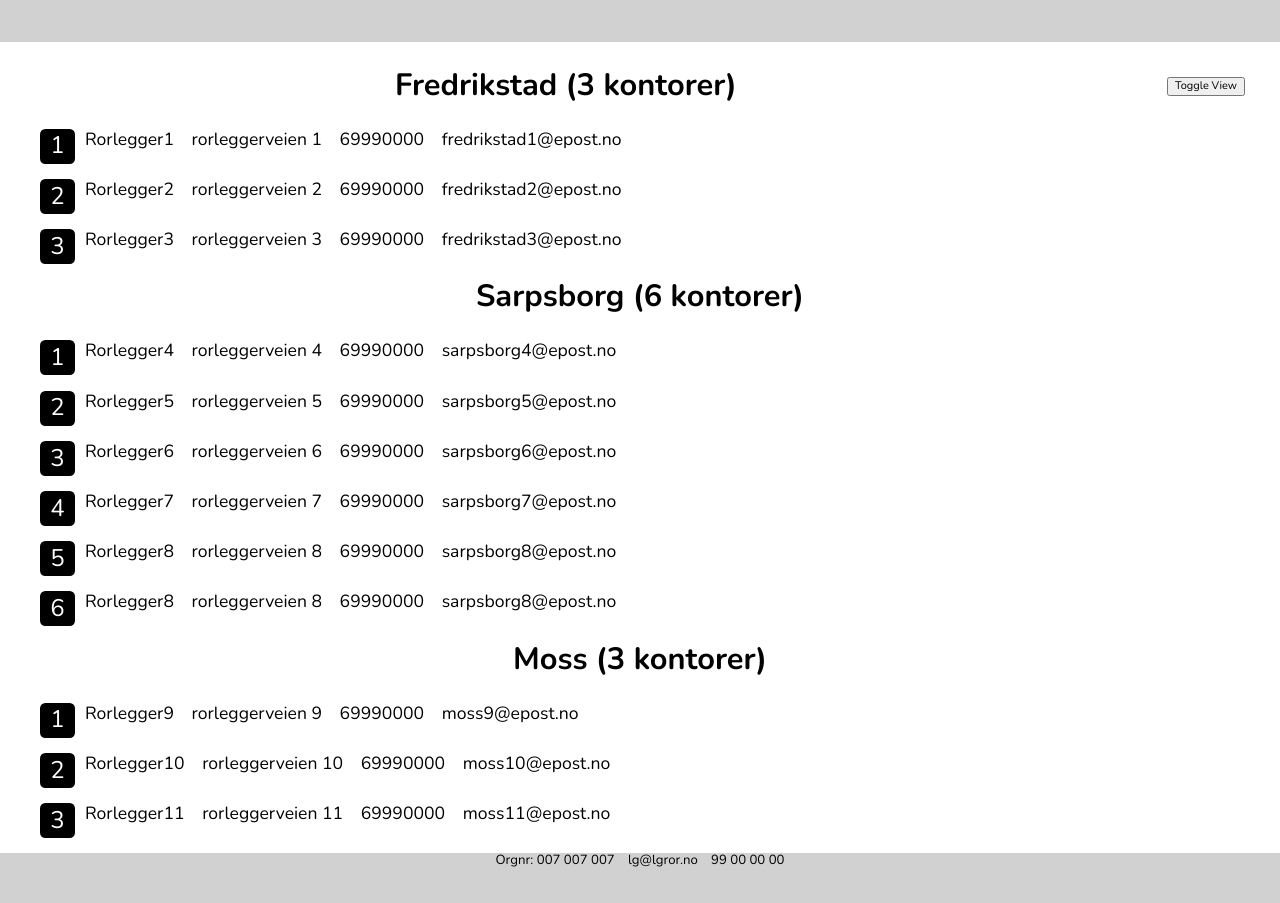
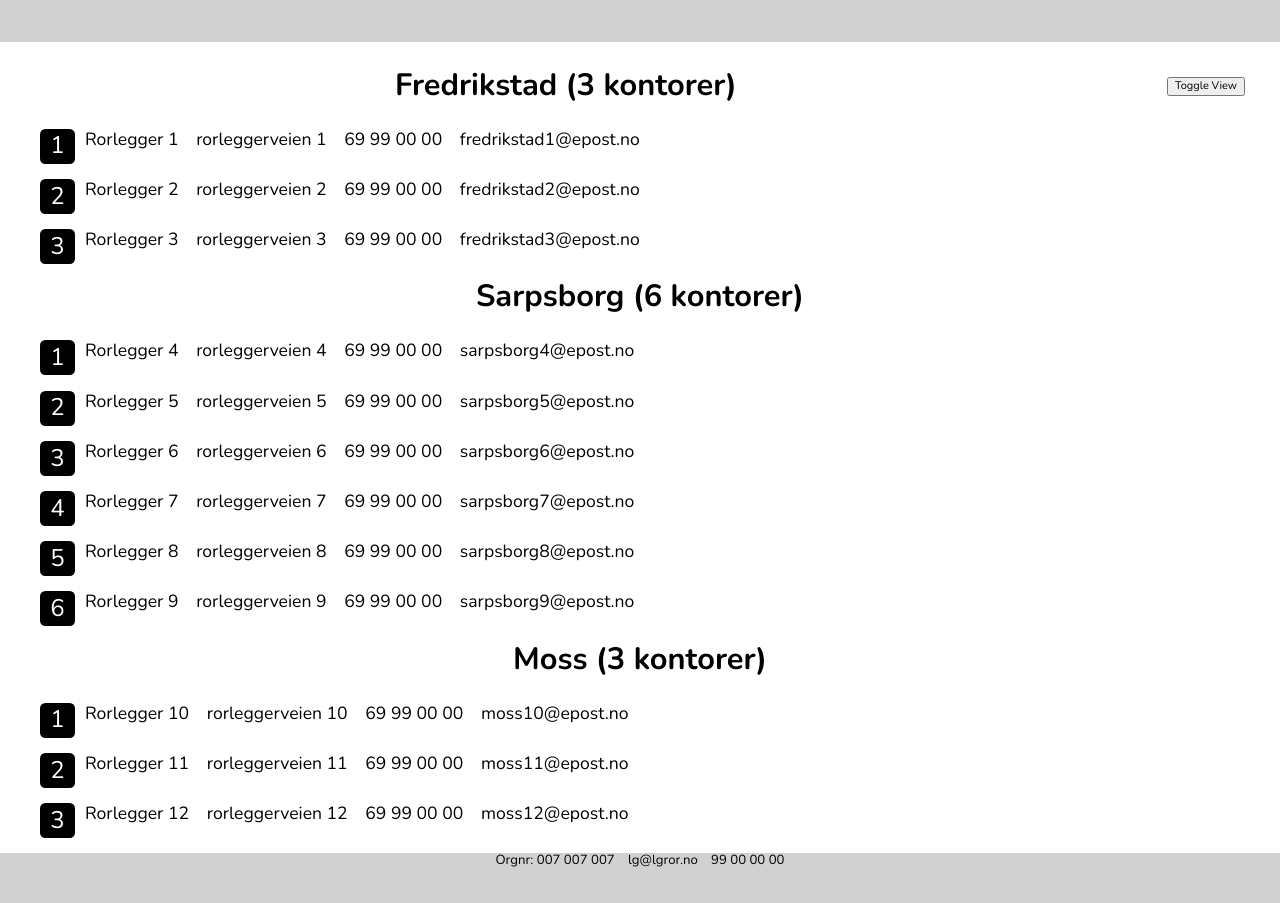
Before and after one commit to andersbss/eksamen, a React app in the folder client/: page /kontorer in a window 1280 px wide. Shown: the part 280-1183 px from the top of the page. Built offline with nearby package versions, Linux system fonts and the light colour scheme.

Commit message:
Fixed typos

```diff
--- a/client/src/offices.js
+++ b/client/src/offices.js
@@ -3,21 +3,21 @@ const officeList = [
     location: 'Fredrikstad',
     offices: [
       {
-        office: 'Rorlegger1',
+        office: 'Rorlegger 1',
         address: 'rorleggerveien 1',
-        phone: '69990000',
+        phone: '69 99 00 00',
         email: 'fredrikstad1@epost.no',
       },
       {
-        office: 'Rorlegger2',
+        office: 'Rorlegger 2',
         address: 'rorleggerveien 2',
-        phone: '69990000',
+        phone: '69 99 00 00',
         email: 'fredrikstad2@epost.no',
       },
       {
-        office: 'Rorlegger3',
+        office: 'Rorlegger 3',
         address: 'rorleggerveien 3',
-        phone: '69990000',
+        phone: '69 99 00 00',
         email: 'fredrikstad3@epost.no',
       },
     ],
@@ -26,40 +26,40 @@ const officeList = [
     location: 'Sarpsborg',
     offices: [
       {
-        office: 'Rorlegger4',
+        office: 'Rorlegger 4',
         address: 'rorleggerveien 4',
-        phone: '69990000',
+        phone: '69 99 00 00',
         email: 'sarpsborg4@epost.no',
       },
       {
-        office: 'Rorlegger5',
+        office: 'Rorlegger 5',
         address: 'rorleggerveien 5',
-        phone: '69990000',
+        phone: '69 99 00 00',
         email: 'sarpsborg5@epost.no',
       },
       {
-        office: 'Rorlegger6',
+        office: 'Rorlegger 6',
         address: 'rorleggerveien 6',
-        phone: '69990000',
+        phone: '69 99 00 00',
         email: 'sarpsborg6@epost.no',
       },
       {
-        office: 'Rorlegger7',
+        office: 'Rorlegger 7',
         address: 'rorleggerveien 7',
-        phone: '69990000',
+        phone: '69 99 00 00',
         email: 'sarpsborg7@epost.no',
       },
       {
-        office: 'Rorlegger8',
+        office: 'Rorlegger 8',
         address: 'rorleggerveien 8',
-        phone: '69990000',
+        phone: '69 99 00 00',
         email: 'sarpsborg8@epost.no',
       },
       {
-        office: 'Rorlegger8',
-        address: 'rorleggerveien 8',
-        phone: '69990000',
-        email: 'sarpsborg8@epost.no',
+        office: 'Rorlegger 9',
+        address: 'rorleggerveien 9',
+        phone: '69 99 00 00',
+        email: 'sarpsborg9@epost.no',
       },
     ],
   },
@@ -67,22 +67,22 @@ const officeList = [
     location: 'Moss',
     offices: [
       {
-        office: 'Rorlegger9',
-        address: 'rorleggerveien 9',
-        phone: '69990000',
-        email: 'moss9@epost.no',
-      },
-      {
-        office: 'Rorlegger10',
+        office: 'Rorlegger 10',
         address: 'rorleggerveien 10',
-        phone: '69990000',
+        phone: '69 99 00 00',
         email: 'moss10@epost.no',
       },
       {
-        office: 'Rorlegger11',
+        office: 'Rorlegger 11',
         address: 'rorleggerveien 11',
-        phone: '69990000',
+        phone: '69 99 00 00',
         email: 'moss11@epost.no',
+      },
+      {
+        office: 'Rorlegger 12',
+        address: 'rorleggerveien 12',
+        phone: '69 99 00 00',
+        email: 'moss12@epost.no',
       },
     ],
   },
```
